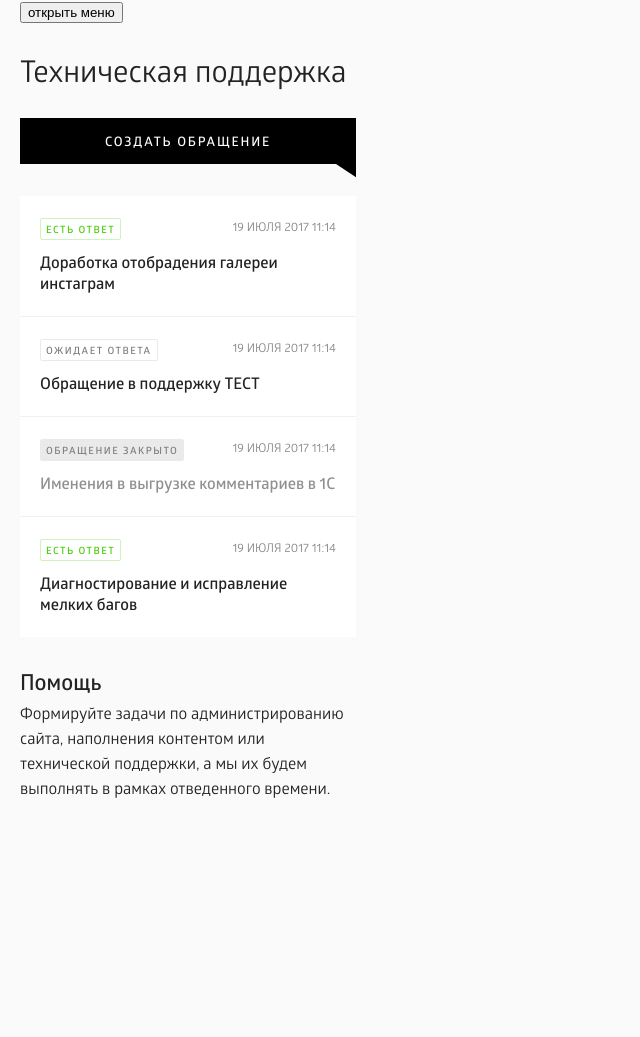
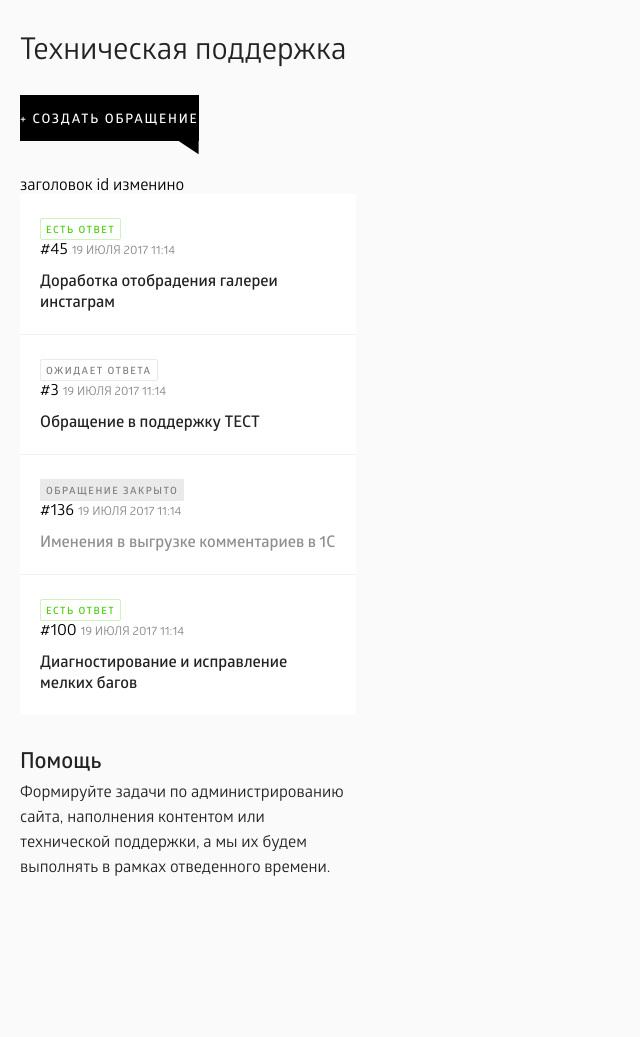
Before and after one commit to Viordik/makeit-site, a website: page index.html in a window 1280 px wide. Shown: the whole page, without its empty margins (0-640 px from the left). Before the commit the page ends 959 px from the top, so only its background shows below. Drawn offline with nearby package versions, Linux system fonts and the light colour scheme; files that its build step writes are made by us from their sources.

Commit message:
Исправлены мелкие недочеты

```diff
--- a/index.html
+++ b/index.html
@@ -17,43 +17,69 @@
     </symbol>
   </svg> -->
 
-  <header class="page-header">
+  <!-- <header class="page-header">
     <div class="btn">
       <button class="btn__menu" type="menu">открыть меню</button>
     </div>
-  </header>
+  </header> -->
   <main class="page-main">
+    <section class="block-main-header">
       <h1 class="block-tech-support-text">Техническая поддержка</h1>
-
-    <a class="btn btn--appeal" href="#">создать обращение</a>
+      <a class="btn btn--appeal" href="#">+ создать обращение</a>
+    </section>
 
     <section class="block-qa">
+      <div class="table-header">
+        <span class="table-header__caption">заголовок</span>
+        <span class="table-header__id">id</span>
+        <span class="table-header__edit">изменино</span>
+      </div>
       <ul class="qa-list">
         <li class="qa-list__item">
           <article class="block-appeal block-appeal--success">
+            <div class="block-appeal__header">
+              <div class="status-text-wrapper">
                 <span class="block-appeal__status-text">есть ответ</span>
+              </div>
+                <span class="block-appeal__number-appeal">#45</span>
                 <time class="block-appeal__time">19 июля 2017 11:14</time>
+            </div>
             <p class="block-appeal__description">Доработка отобрадения галереи инстаграм</p>
           </article>
         </li>
         <li class="qa-list__item">
           <article class="block-appeal block-appeal--wait">
+            <div class="block-appeal__header">
+              <div class="status-text-wrapper">
                 <span class="block-appeal__status-text">ожидает ответа</span>
+              </div>
+              <span class="block-appeal__number-appeal">#3</span>
               <time class="block-appeal__time">19 июля 2017 11:14</time>
+            </div>
             <p class="block-appeal__description">Обращение в поддержку ТЕСТ</p>
           </article>
         </li>
         <li class="qa-list__item">
           <article class="block-appeal block-appeal--close">
+            <div class="block-appeal__header">
+              <div class="status-text-wrapper">
                 <span class="block-appeal__status-text">обращение закрыто</span>
+              </div>
+              <span class="block-appeal__number-appeal">#136</span>
               <time class="block-appeal__time">19 июля 2017 11:14</time>
+            </div>
             <p class="block-appeal__description">Именения в выгрузке комментариев в 1С</p>
           </article>
         </li>
         <li class="qa-list__item">
           <article class="block-appeal block-appeal--success">
+            <div class="block-appeal__header">
+              <div class="status-text-wrapper">
                 <span class="block-appeal__status-text">есть ответ</span>
+              </div>
+              <span class="block-appeal__number-appeal">#100</span>
               <time class="block-appeal__time">19 июля 2017 11:14</time>
+            </div>
             <p class="block-appeal__description">Диагностирование и исправление мелких багов</p>
           </article>
         </li>
```
Lines whose indentation alone changed are shown as unchanged.
